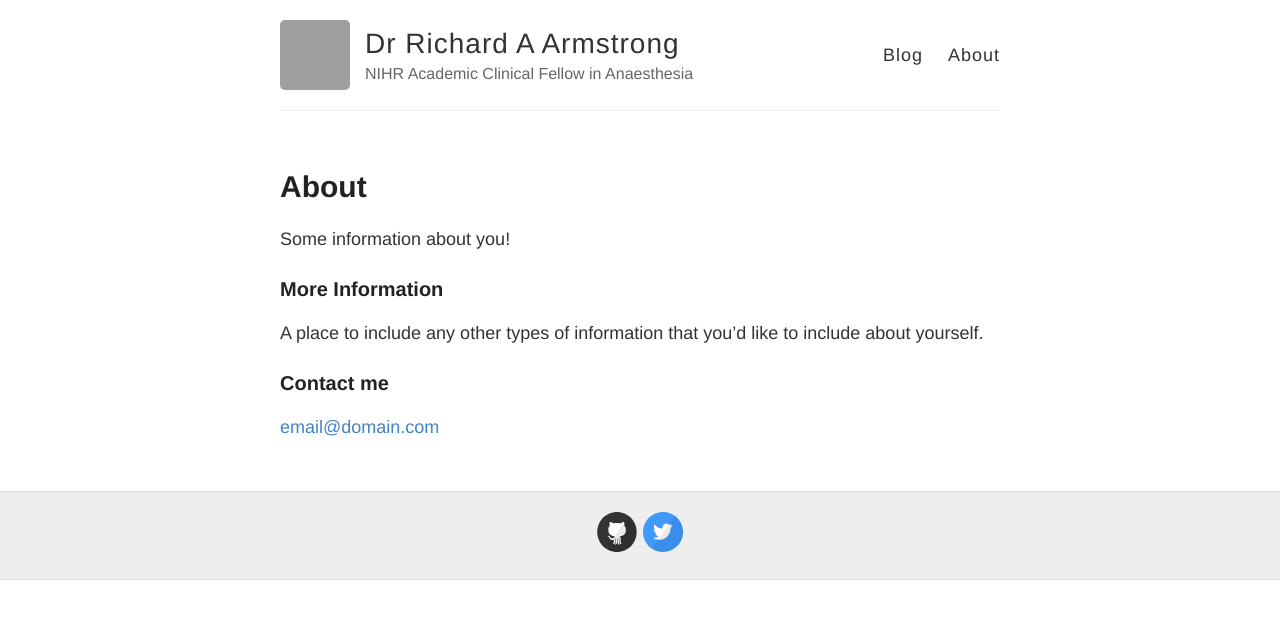
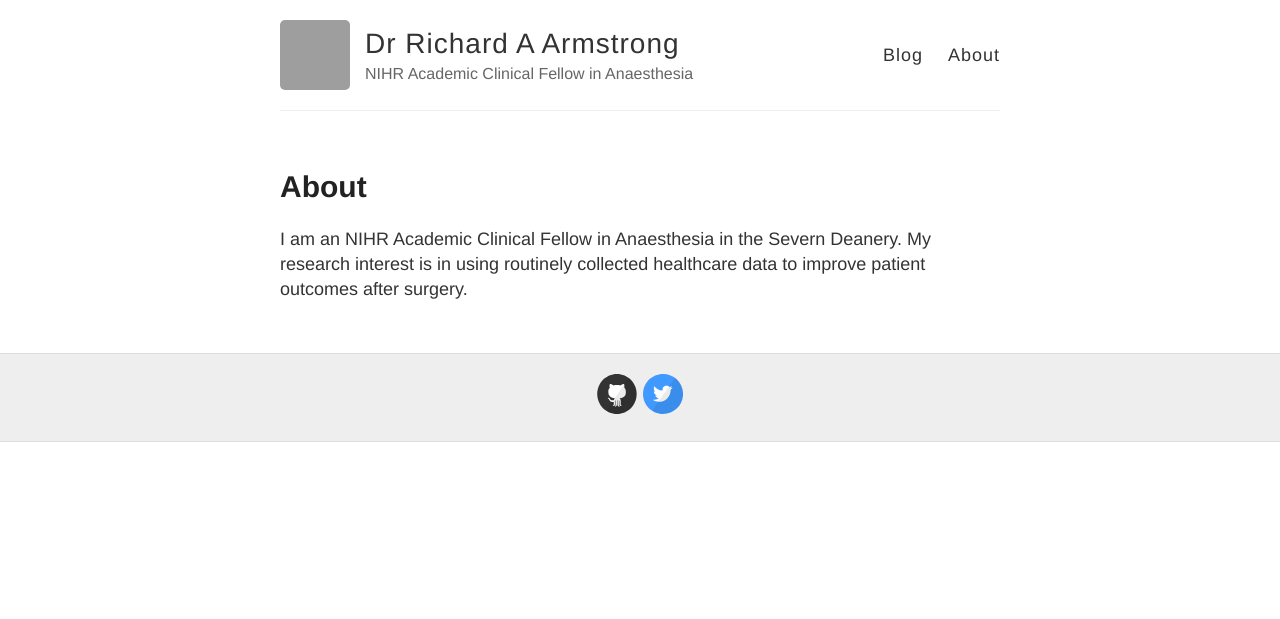
Before and after one commit to raarmstrong/raarmstrong.github.io, a Jekyll site: the page built from about.md, in a window 1280 px wide. Shown: the top 619 px of the page. Built offline with Jekyll 4.4.1, drawn with Linux system fonts in a browser that asks for light colours; grey boxes are pictures that could not be loaded.

Commit message:
Update about.md

```diff
--- a/about.md
+++ b/about.md
@@ -4,12 +4,4 @@ title: About
 permalink: /about/
 ---
 
-Some information about you!
-
-### More Information
-
-A place to include any other types of information that you'd like to include about yourself.
-
-### Contact me
-
-[email@domain.com](mailto:email@domain.com)
+I am an NIHR Academic Clinical Fellow in Anaesthesia in the Severn Deanery. My research interest is in using routinely collected healthcare data to improve patient outcomes after surgery.
```
